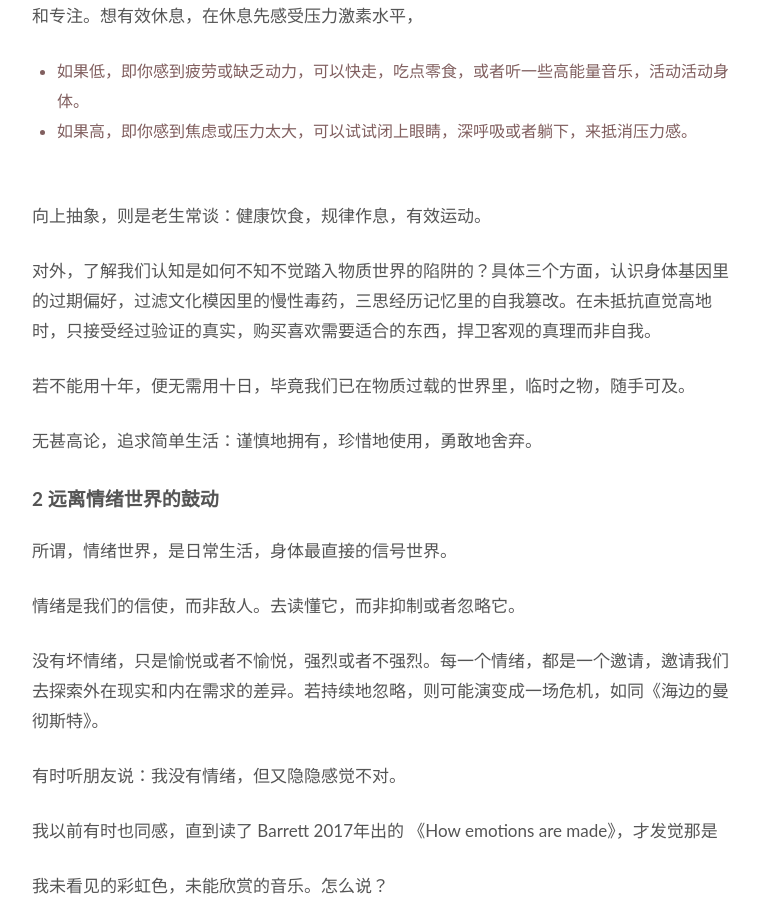
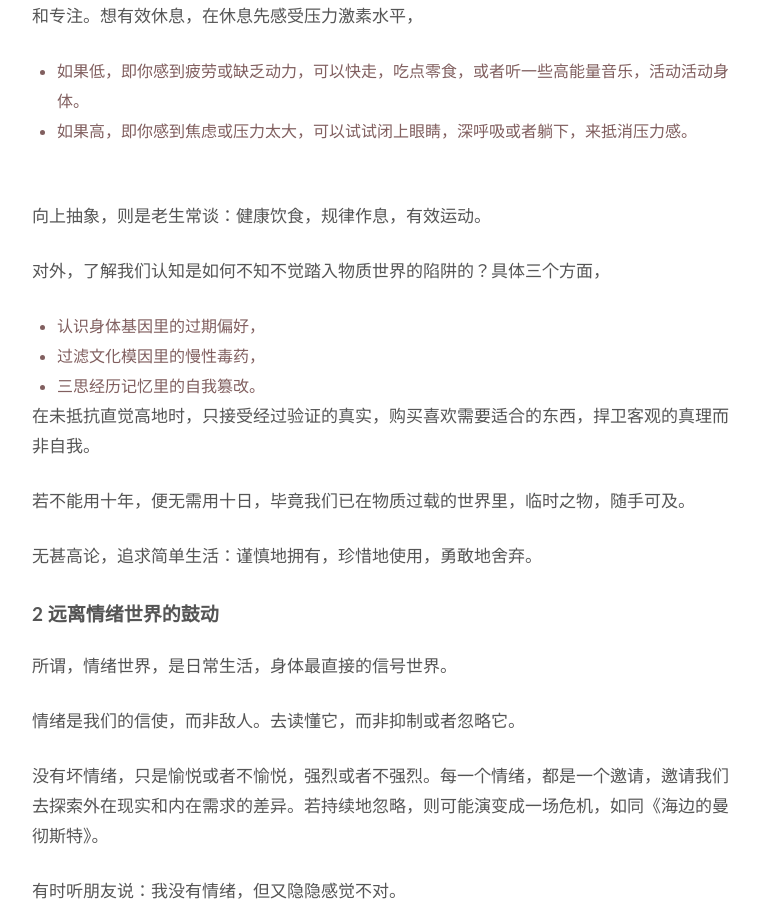
Before and after one commit to WillWang-X/willwang-x.github.io, a Jekyll site: the page built from _posts/blogs/2022-12-31-horse-manure-and-fertile-soil.md, in a window 1280 px wide and 900 px high, scrolled down 2389 px. Shown: the whole window, without its empty margins (258-1017 px from the left). Built offline with Jekyll 4.4.1, drawn with Linux system fonts in a browser that asks for light colours.

Commit message:
Improve readability

```diff
--- a/_posts/blogs/2022-12-31-horse-manure-and-fertile-soil.md
+++ b/_posts/blogs/2022-12-31-horse-manure-and-fertile-soil.md
@@ -79,7 +79,13 @@ published: true
 
 向上抽象，则是老生常谈：健康饮食，规律作息，有效运动。
 
-对外，了解我们认知是如何不知不觉踏入物质世界的陷阱的？具体三个方面，认识身体基因里的过期偏好，过滤文化模因里的慢性毒药，三思经历记忆里的自我篡改。在未抵抗直觉高地时，只接受经过验证的真实，购买喜欢需要适合的东西，捍卫客观的真理而非自我。
+对外，了解我们认知是如何不知不觉踏入物质世界的陷阱的？具体三个方面，
+
+- 认识身体基因里的过期偏好，
+- 过滤文化模因里的慢性毒药，
+- 三思经历记忆里的自我篡改。
+
+在未抵抗直觉高地时，只接受经过验证的真实，购买喜欢需要适合的东西，捍卫客观的真理而非自我。
 
 若不能用十年，便无需用十日，毕竟我们已在物质过载的世界里，临时之物，随手可及。
 
```
